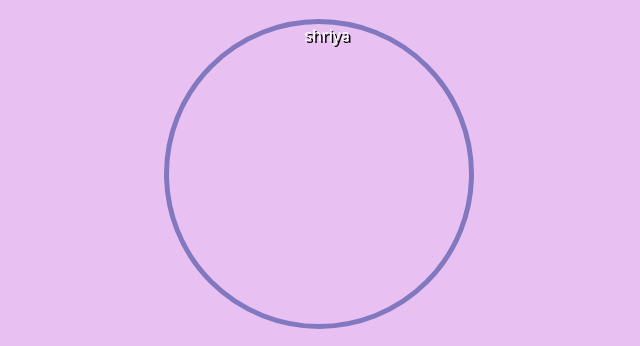
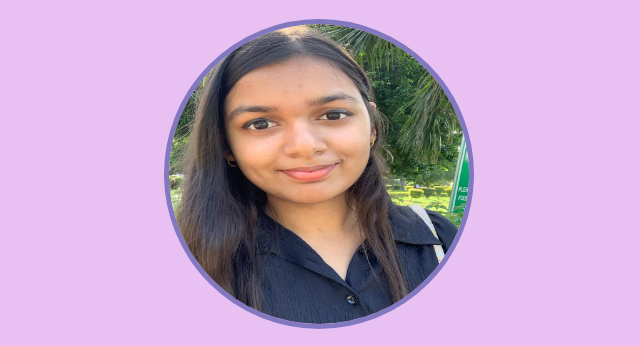
Before and after one commit to Shriya-Mittal/complete-full-stack, a plain HTML site: page birthday_gift_card/index.html in a window 1280 px wide. Shown: the part 75-421 px from the top of the page, without its empty margins (321-961 px from the left). Drawn offline with Linux system fonts and the light colour scheme; a web font is replaced by a local one.

Commit message:
Update birthday gift card project

```diff
--- a/birthday_gift_card/index.html
+++ b/birthday_gift_card/index.html
@@ -12,7 +12,7 @@
 <body>
     <div id="header">
     <h1>Today is Shriya's birthday</h1>
-    <img src="../1_buisness_card/shriya.jpg" alt="shriya" class="pic">
+    <img src="images/shriya.jpg" alt="shriya" class="pic">
     <h2 id="age">20 years old</h2>
     <h5 id="dob">01.01.2005</h5>
     </div>
```
